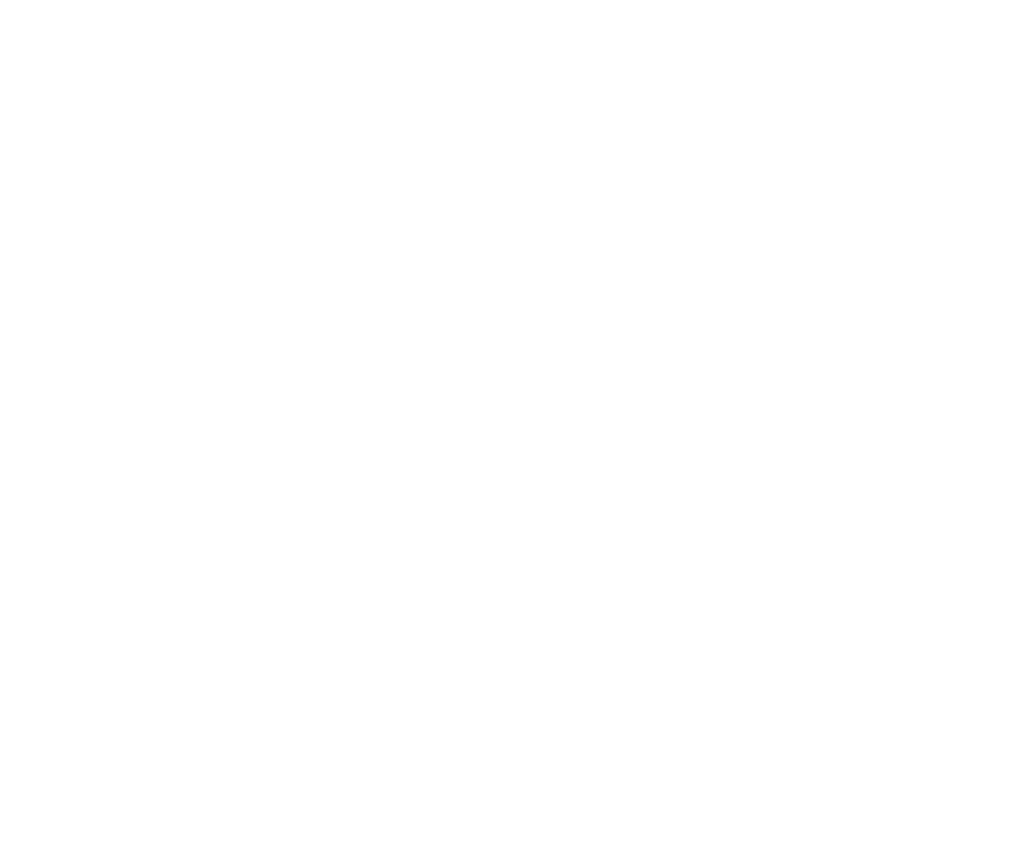
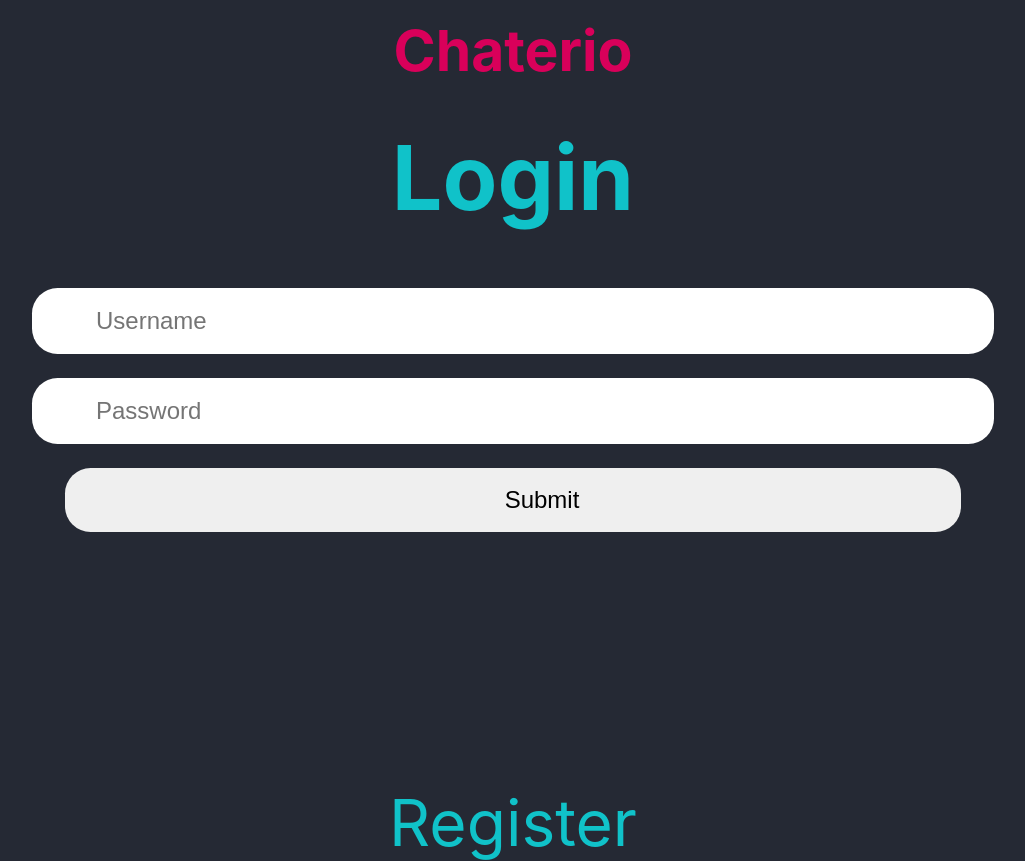
Before and after one commit to dvdjms/Chaterio, a React (Create React App) app in the folder client/: page /login in a window 1280 px wide. Before the commit this address had no page. Shown: the whole page, without its empty margins (127-1152 px from the left). Before the commit the page ends 800 px from the top, so only its background shows below. Built offline with nearby package versions, Linux system fonts and the light colour scheme.

Commit message:
Created files and folders and added some html css

```diff
--- a/client/src/components/Home.js
+++ b/client/src/components/Home.js
@@ -8,47 +8,98 @@
     return (
         <ContainerHome>
             <Header>Chaterio</Header>
-            <VideoSection>
-                <VideoScreen></VideoScreen>
-            </VideoSection>
+            <SectionOuterButtons>
+                <SectionInnerButtons>
+
+                    <a href="/"><RoomButton>New Room</RoomButton></a>
+                    <a href="/room"><RoomButton>Join Room</RoomButton></a>
+
+                </SectionInnerButtons>
+            </SectionOuterButtons>
+
+            <SectionSearch>
+                <Form>
+                    <InputField type="text" placeholder="Search Room"></InputField>
+                    <SubmitButton type="submit">Join Room</SubmitButton>
+
+                </Form>
+            </SectionSearch>
+
+
         </ContainerHome>
     );
 };
 
+const InputField = styled.input`
+    border: none;
+    border-radius: 2vw;
+    font-size: 3vh;
+    height: 8vh;
+    width: 70vw;
+    margin-bottom: 3vh;
+    padding-left: 5vw;
+`;
+
+const SubmitButton = styled.button`
+    border: none;
+    border-radius: 2vw;
+    font-size: 3vh;
+    height: 8vh;
+    width: 70vw;
+    margin-bottom: 3vh;
+    padding-left: 5vw;
+`;
+
+const Form = styled.form`
+    height: 10vh;
+    text-align: center;
+`;
+
+
+const SectionSearch = styled.section`
+    height: 10vh;
+    border: solid red;
+`;
+
+const RoomButton = styled.button`
+    background-color: #10C2C9;
+    border: none;
+    border-radius: 2vw;
+    height: 8vh;
+    width: 37vw;
+    margin-left: 3vw;
+    margin-right: 3vw;
+    font-size: 18px;
+    font-weight: 600;
+    color: white;
+`;
+
+
+const SectionInnerButtons = styled.section`
+    width: 90%;
+    margin: auto;
+`;
+
+const SectionOuterButtons = styled.section`
+    height: 9vh;
+    text-align: center;
+`;
+
+
 const Header = styled.h1`
     color:  #d9005a;
     margin-top: 0;
-    font-size: 14vw;
+    font-size: 57px;
     padding-top: 2vh;
     text-align: center;
 `;
 
 
-
-const VideoScreen = styled.div`
-    height: 100%;
-    width: 100%;
-    object-fit: cover;
-    border: solid #e31a6d;
-    border-radius: 2vh;
-    margin: auto;
-`;
-
-
-const VideoSection = styled.div`
-    border: rgb(E3, 1A, 60) solid;
-    display: grid;
-    grid-template-columns: repeat(auto-fill, 300px);
-    grid-auto-rows: 300px;
-    margin-left: 5vh;
-`;
-
 const ContainerHome = styled.div`
     background-color: #252934;
-    height: 100vh;
+    min-height: 100vh;
 `;
 
 
 
-
 export default HomePage;
--- /dev/null
+++ b/client/src/components/Login.js
@@ -0,0 +1,85 @@
+import React from "react";
+import styled from "styled-components";
+
+
+const LoginPage = () => {
+
+
+    return (
+        <ContainerHome>
+            <Header>Chaterio</Header>
+            <HeaderFour>Login</HeaderFour>
+            <ContainerLogin>
+                <Form>
+                    <Input type="text" placeholder="Username"></Input>
+                    <Input type="password" placeholder="Password"></Input>
+                    <Input type="submit"></Input>
+                </Form>
+            </ContainerLogin>
+
+        <Register><Alink href="/register">Register</Alink></Register>
+
+        </ContainerHome>
+    );
+};
+
+const HeaderFour = styled.h4`
+    color: #10C2C9;
+    font-size: 7vw;
+    margin: 0;
+    text-align: center;
+`;
+
+const Alink = styled.a`
+    text-align: center;
+    color: #10C2C9;
+    font-size: 5vw;
+    text-decoration: none;
+`;
+
+
+const Register = styled.div`
+    margin-top: 12vh;
+    text-align: center;
+`;
+
+const Input = styled.input`
+    border: none;
+    border-radius: 2vw;
+    font-size: 3vh;
+    height: 8vh;
+    width: 70vw;
+    margin-bottom: 3vh;
+    padding-left: 5vw;
+`;
+
+
+const Form = styled.form`
+    margin-top: 7vh;
+    height: 50vh;
+`;
+
+
+const ContainerLogin = styled.div`
+    height: 50vh;
+    text-align: center;
+`;
+
+const Header = styled.h1`
+    color:  #d9005a;
+    margin-top: 0;
+    font-size: 57px;
+    padding-top: 2vh;
+    text-align: center;
+`;
+
+
+const ContainerHome = styled.div`
+    background-color: #252934;
+    min-height: 100vh;
+`;
+
+
+
+
+export default LoginPage;
--- /dev/null
+++ b/client/src/components/Register.js
@@ -0,0 +1,89 @@
+import React from "react";
+import styled from "styled-components";
+
+
+const Register = () => {
+
+
+    return (
+        <ContainerHome>
+            <Header>Chaterio</Header>
+            <ContainerLogin>
+                <HeaderFour>Register</HeaderFour>
+                <Form>
+                    <Input type="text" placeholder="First name"></Input>
+                    <Input type="text" placeholder="Last name"></Input>
+                    <Input type="text" placeholder="Username"></Input>
+                    <Input type="text" placeholder="Email"></Input>
+                    <Input type="password" placeholder="Password"></Input>
+                    <Input type="password" placeholder="Confirm Password"></Input>
+
+                    <Input type="submit"></Input>
+                </Form>
+            </ContainerLogin>
+
+            <Login><Alink href="/login">Login</Alink></Login>
+
+        </ContainerHome>
+    );
+};
+
+
+const HeaderFour = styled.h4`
+    color: #10C2C9;
+    font-size: 7vw;
+    margin: 0;
+`;
+
+
+const Alink = styled.a`
+    text-align: center;
+    color: #10C2C9;
+    font-size: 5vw;
+    text-decoration: none;
+`;
+
+const Login = styled.div`
+    text-align: center;
+`;
+
+
+const Input = styled.input`
+    border: none;
+    border-radius: 2vw;
+    font-size: 3vh;
+    height: 6vh;
+    width: 70vw;
+    margin-bottom: 3vh;
+    padding-left: 5vw;
+`;
+
+
+const Form = styled.form`
+    margin-top: 3vh;
+    height: 62vh;
+`;
+
+
+const ContainerLogin = styled.div`
+    height: 75vh;
+    text-align: center;
+`;
+
+const Header = styled.h1`
+    color:  #d9005a;
+    margin-top: 0;
+    font-size: 57px;
+    padding-top: 2vh;
+    text-align: center;
+`;
+
+
+const ContainerHome = styled.div`
+    background-color: #252934;
+    min-height: 100vh;
+`;
+
+
+
+export default Register;
--- a/client/src/components/Room.js
+++ b/client/src/components/Room.js
@@ -5,14 +5,81 @@
 
 
     return (
-        <Header>Room</Header>
+        <ContainerRoom>
+        <Header>Chaterio</Header>
+            <VideoSection>
+                <VideoScreen></VideoScreen>
+            </VideoSection>
+
+            <SectionOuterButtons>
+                <SectionInnerButtons>
+
+                    <a href="/"><RoomButton>Leave Room</RoomButton></a>
+                    <a href="/room"><RoomButton>Join Room</RoomButton></a>
+
+                </SectionInnerButtons>
+            </SectionOuterButtons>
+        </ContainerRoom>
     );
 
 };
 
+const RoomButton = styled.button`
+    background-color: #10C2C9;
+    border: none;
+    border-radius: 2vw;
+    height: 8vh;
+    width: 37vw;
+    margin-left: 3vw;
+    margin-right: 3vw;
+    font-size: 18px;
+    font-weight: 600;
+    color: white;
+`;
+
+
+const SectionInnerButtons = styled.section`
+    width: 90%;
+    margin: auto;
+`;
+
+const SectionOuterButtons = styled.section`
+    margin-top: 25vh;
+    height: 9vh;
+    text-align: center;
+`;
+
 const Header = styled.h1`
-    color: blue;
-`
+    color:  #d9005a;
+    margin-top: 0;
+    font-size: 57px;
+    padding-top: 2vh;
+    text-align: center;
+`;
+
+
+const VideoScreen = styled.div`
+    height: 100%;
+    width: 100%;
+    object-fit: cover;
+    border: solid #e31a6d;
+    border-radius: 2vh;
+
+`;
+
+const VideoSection = styled.div`
+    border: rgb(E3, 1A, 60) solid;
+    display: grid;
+    grid-template-columns: repeat(auto-fill, 300px);
+    grid-auto-rows: 300px;
+    margin-left: 5vh;
+    width: 95vw;
+`;
+
+const ContainerRoom = styled.div`
+    background-color: #252934;
+    min-height: 100vh;
+`;
 
 
 
--- a/client/src/containers/Main.js
+++ b/client/src/containers/Main.js
@@ -2,21 +2,23 @@
 import React from "react";
 import Home from "../components/Home";
 import Room from "../components/Room";
+import Login from "../components/Login";
+import Register from "../components/Register";
 
 const Main = () => {
 
     return (
 
-        <>
             <Router>
                 <Routes>
                     <Route path = "/" element={<Home/>} />
                     <Route path = "/room" element={<Room/>} />
+                    <Route path = "/login" element={<Login/>} />
+                    <Route path = "/register" element={<Register/>} />
                 </Routes>
             </Router>
-        </>
     )
-
 }
 
+
 export default Main;
```
